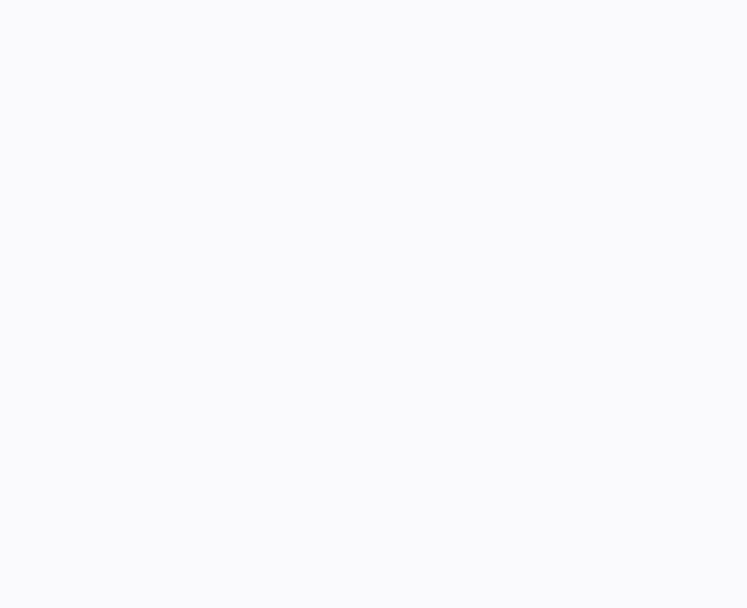
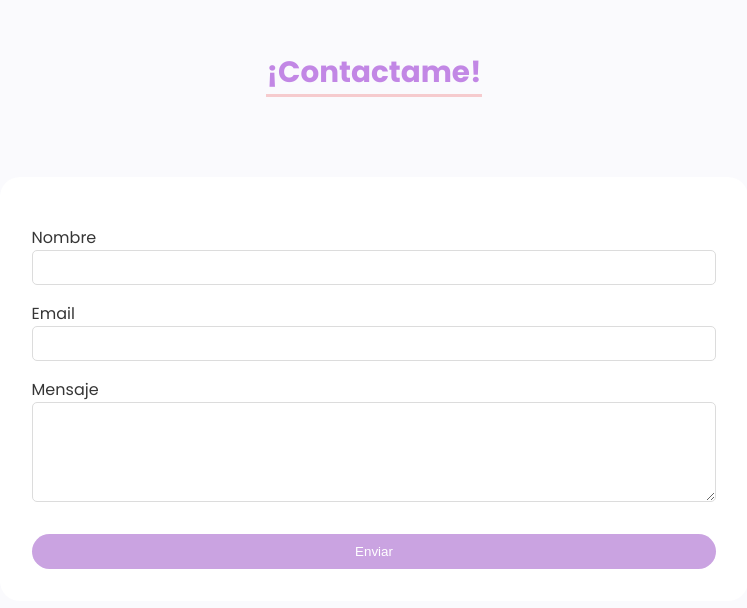
Before and after one commit to lupilp/Portfolio-Lourdes-Lopez-Pepa, a React (Vite) app: page / in a window 1280 px wide. Shown: the part 3509-4117 px from the top of the page, without its empty margins (266-1013 px from the left). Before the commit the page ends 3239 px from the top, so only its background shows below. Built offline with nearby package versions, Linux system fonts and the light colour scheme.

Commit message:
contacto

```diff
--- a/package.json
+++ b/package.json
@@ -9,6 +9,7 @@
     "preview": "vite preview"
   },
   "dependencies": {
+    "@emailjs/browser": "^3.10.0",
     "react": "^18.2.0",
     "react-dom": "^18.2.0",
     "react-icons": "^4.6.0"
--- a/src/App.jsx
+++ b/src/App.jsx
@@ -1,5 +1,6 @@
 import styles from "./App.module.css";
 import About from "./Components/About";
+import Contacto from "./Components/Contacto";
 import Home from "./Components/Home";
 import Nav from "./Components/Nav";
 import Proyectos from "./Components/Proyectos";
@@ -20,6 +21,10 @@ function App() {
         <section id="Proyectos">
           <Proyectos></Proyectos>
         </section>
+
+        <section id="Contacto">
+          <Contacto></Contacto>
+        </section>
       </div>
     </>
   );
--- /dev/null
+++ b/src/Components/Contacto.jsx
@@ -0,0 +1,47 @@
+import React from "react";
+import styles from "../Styles/Contacto.module.css";
+import emailjs from "@emailjs/browser";
+import { useRef } from "react";
+
+function Contacto() {
+  const form = useRef();
+
+  const sendEmail = (e) => {
+    e.preventDefault();
+
+    emailjs
+      .sendForm(
+        "service_6zognvq",
+        "template_2dm4jns",
+        form.current,
+        "ValVvH1AJzNQo7ZaE"
+      )
+      .then(
+        (result) => {
+          console.log(result.text);
+          console.log("message sent");
+          e.target.reset();
+        },
+        (error) => {
+          console.log(error.text);
+        }
+      );
+  };
+  return (
+    <div className={styles.contGeneral}>
+      <div className={styles.edText}>¡Contactame!</div>
+
+      <form className={styles.form} ref={form} onSubmit={sendEmail}>
+        <label>Nombre</label>
+        <input type="text" name="user_name" />
+        <label>Email</label>
+        <input type="email" name="user_email" />
+        <label>Mensaje</label>
+        <textarea name="message" />
+        <input type="submit" value="Enviar" />
+      </form>
+    </div>
+  );
+}
+
+export default Contacto;
--- /dev/null
+++ b/src/Styles/Contacto.module.css
@@ -0,0 +1,71 @@
+.contGeneral {
+  color: #363636;
+  margin-bottom: 10rem;
+  display: flex;
+  flex-direction: column;
+  gap: 5rem;
+  align-items: center;
+}
+
+.edText {
+  font-size: clamp(1.7rem, 2.3vw, 2.8rem);
+  color: #c287e5;
+  font-weight: 650;
+  border-bottom: 3px solid #f6cbce;
+}
+
+form {
+  display: flex;
+  align-items: flex-start;
+  flex-direction: column;
+  width: 100%;
+  font-size: 16px;
+  background-color: #fff;
+  padding: 2rem;
+  border-radius: 20px;
+}
+
+input {
+  width: 100%;
+  height: 35px;
+  padding: 7px;
+  outline: none;
+  border-radius: 5px;
+  border: 1px solid rgb(220, 220, 220);
+}
+
+textarea {
+  max-width: 100%;
+  min-width: 100%;
+  width: 100%;
+  max-height: 100px;
+  min-height: 100px;
+  padding: 7px;
+  outline: none;
+  border-radius: 5px;
+  border: 1px solid rgb(220, 220, 220);
+}
+label {
+  margin-top: 1rem;
+}
+input[type="submit"] {
+  margin-top: 2rem;
+  cursor: pointer;
+  color: white;
+  border: none;
+  background: #caa3e1;
+  border-radius: 20px;
+}
+
+input[type="submit"]:hover {
+  background-color: #f6cbce;
+  color: rgba(255, 255, 255, 1);
+  box-shadow: 0 0px 10px #f6cbce;
+  transition: all 0.2s ease;
+}
+
+@media (min-width: 583px) {
+  .form {
+    width: 60%;
+  }
+}
```
Also changed, not shown: 1 other file (tests, documents, lock files or other folders).
